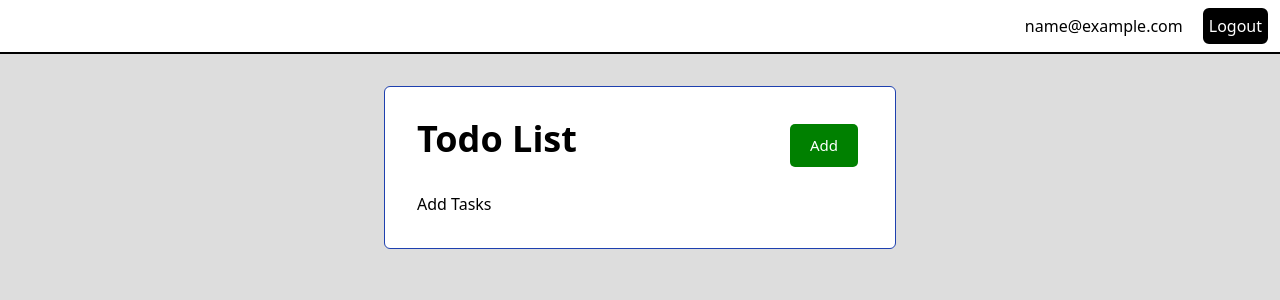
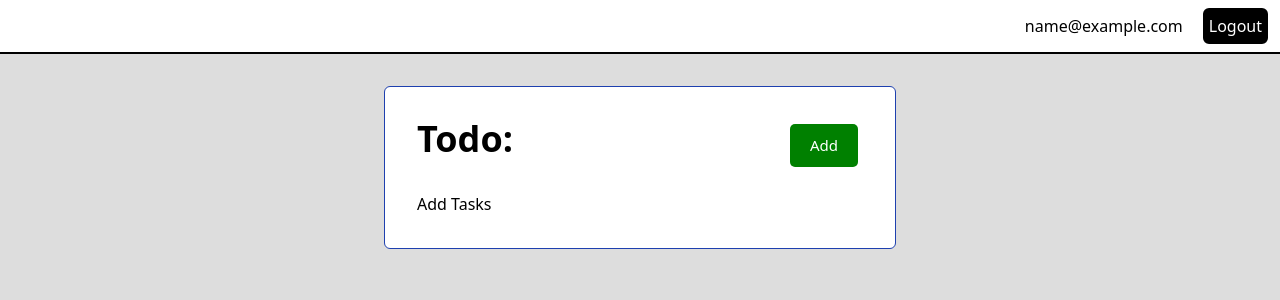
Before and after one commit to pnguyen46/reminder, a React (Create React App) app: page / in a window 1280 px wide. Shown: the top 300 px of the page. Built offline with nearby package versions, Linux system fonts and the light colour scheme; no server answers; sample sign-in values are in the browser's storage.

Commit message:
update header title

```diff
--- a/src/pages/Home.tsx
+++ b/src/pages/Home.tsx
@@ -87,7 +87,7 @@ const Home = () => {
     <>
       <Navbar/>
       <div className="max-w-lg my-8 mx-auto overflow-auto min-h-300 border border-blue-800 p-8 rounded-md bg-white">
-        <Header title='Todo List' addTask={addTask} onAdd={(): void => setAddTask(!addTask)} />
+        <Header title='Todo:' addTask={addTask} onAdd={(): void => setAddTask(!addTask)} />
         {addTask && (<AddTask makeTask={createTask} />)}
         {tasks.length > 0 ? <Tasks tasks={tasks} onDelete={deleteTask} onCompleted={toggleComplete} onEdit={editTask} /> : 'Add Tasks'}
       </div>
```
